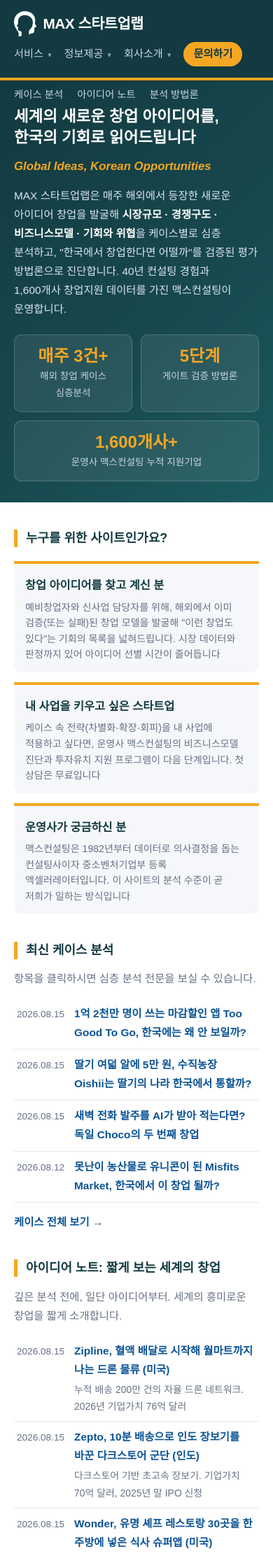
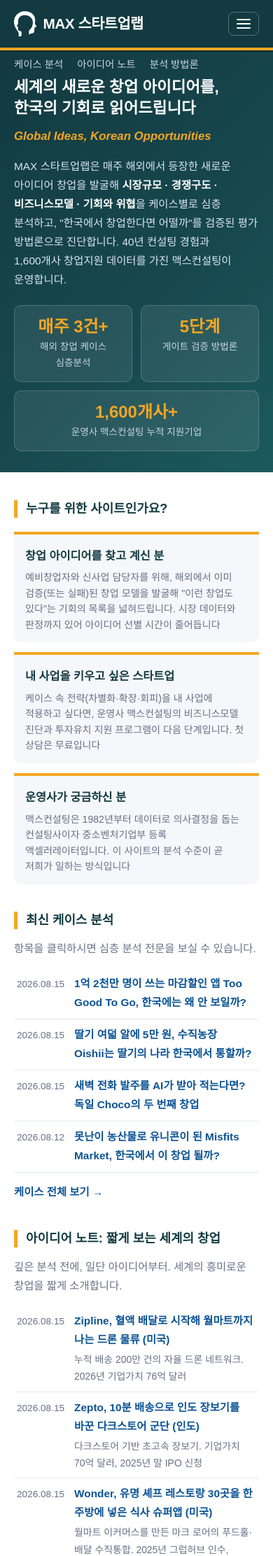
Before and after one commit to isac1003/startup-lab, a Jekyll site: the page built from index.html, in a window 390 px wide. Shown: the top 2224 px of the page at 70% size. Built offline with Jekyll 4.4.1, drawn with Linux system fonts in a browser that asks for light colours.

Commit message:
모바일 헤더: 햄버거 메뉴로 전환, 하위 메뉴 폭 축소

```diff
--- a/_layouts/default.html
+++ b/_layouts/default.html
@@ -52,7 +52,8 @@
 <header class="site-header">
   <div class="wrap">
     <a class="site-title" href="{{ '/' | relative_url }}"><img class="site-logo" src="{{ '/assets/logo-mark-white.png' | relative_url }}" alt="" width="32" height="36">{{ site.title }}</a>
-    <nav aria-label="주 메뉴">
+    <button class="nav-toggle" type="button" aria-label="메뉴 열기" aria-expanded="false" aria-controls="site-nav"><span></span><span></span><span></span></button>
+    <nav id="site-nav" aria-label="주 메뉴">
       <span class="nav-item"><a href="https://maxconsulting.or.kr/services/">서비스 <span class="caret">▾</span></a>
         <span class="dropdown">
           <a href="https://maxconsulting.or.kr/services/sales/">매출 데이터 진단</a>
--- a/assets/style.css
+++ b/assets/style.css
@@ -250,3 +250,27 @@ a:focus-visible, button:focus-visible { outline: 3px solid var(--green); outline
 .sub-nav .wrap { display: flex; gap: 20px; padding-top: 8px; padding-bottom: 8px; flex-wrap: wrap; }
 .sub-nav a { color: #c9d4e5; font-size: 0.9rem; }
 .sub-nav a:hover { color: #fff; text-decoration: none; }
+
+/* ── 모바일 햄버거 메뉴 ── */
+.nav-toggle { display: none; margin-left: auto; background: transparent; border: 1px solid rgba(255,255,255,.28); border-radius: 8px; padding: 9px 11px; cursor: pointer; }
+.nav-toggle span { display: block; width: 20px; height: 2px; background: #fff; border-radius: 2px; }
+.nav-toggle span + span { margin-top: 4px; }
+.nav-toggle[aria-expanded="true"] { background: rgba(255,255,255,.12); }
+@media (max-width: 780px) {
+  .nav-toggle { display: block; }
+  .site-header .wrap { gap: 8px 12px; }
+  .site-header nav { display: none; flex-basis: 100%; width: 100%; }
+  .site-header nav.open { display: block; flex: 0 0 240px; width: 240px; margin: 10px 0 0 auto; background: rgba(255,255,255,.07); border-radius: 10px; padding: 2px 12px 10px; }
+  .nav-item { display: block; width: 100%; border-top: 1px solid rgba(255,255,255,.13); }
+  .nav-item:first-child { border-top: none; }
+  .site-header nav > .nav-item > a { display: block; padding: 10px 2px; font-size: 0.95rem; }
+  .site-header nav a:hover { border-bottom-color: transparent; }
+  .nav-item:hover > .dropdown { display: none; }
+  .nav-item.open > .dropdown { display: block; }
+  .dropdown { padding: 0 0 6px; margin-top: 0; background: transparent; }
+  .site-header nav .dropdown a { padding: 7px 10px; font-size: 0.88rem; }
+  .dropdown .dd-note { display: none; }
+  .dropdown .dd-sep { margin: 4px 0; }
+  .site-header nav a.nav-cta { display: block; text-align: center; margin: 10px 0 2px; padding: 9px 12px; font-size: 0.92rem; }
+  .nav-item > a .caret { float: right; opacity: .8; }
+}
```
Also changed, not shown: other parts of _layouts/default.html (+11 -0 lines).
